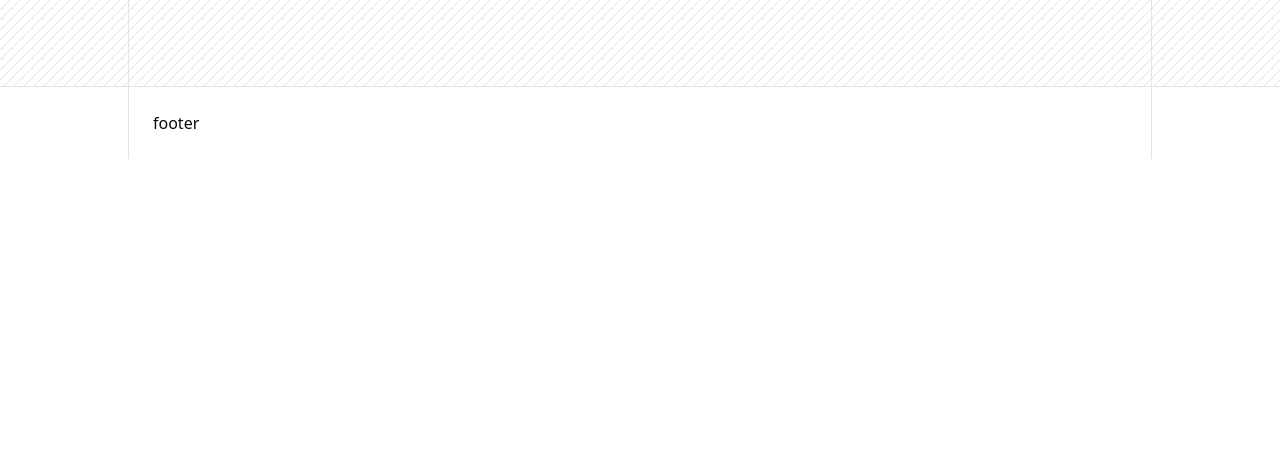
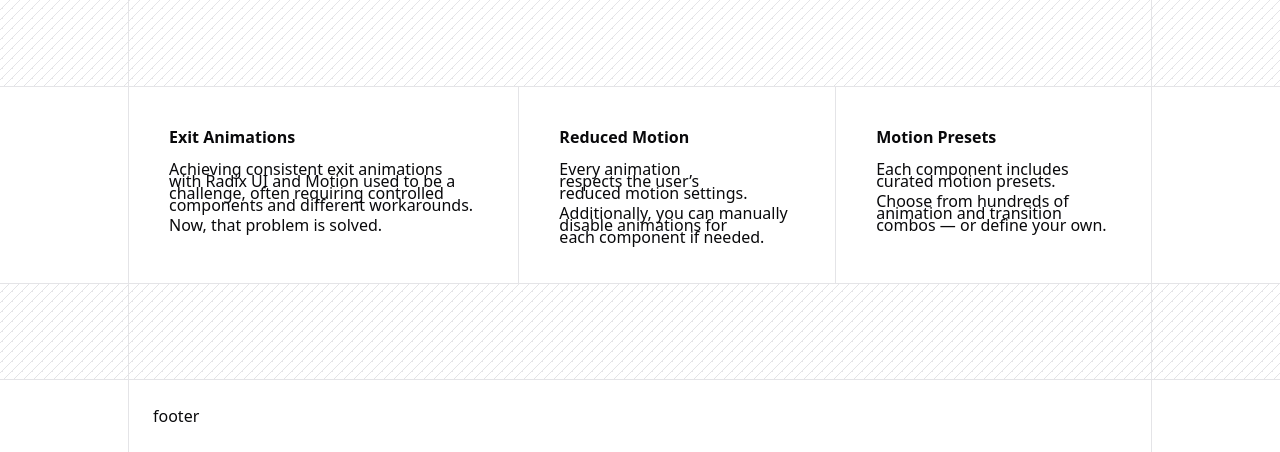
Before and after one commit to shahank42/portfolio, an Astro site: page / in a window 1280 px wide. Shown: the part 1911-2363 px from the top of the page. Before the commit the page ends 2070 px from the top, so only its background shows below. Built offline with nearby package versions, Linux system fonts and the light colour scheme; Astro itself is replaced by a stand-in of ours.

Commit message:
feat(site): added cool things section

```diff
--- /dev/null
+++ b/src/components/CoolStuff.astro
@@ -0,0 +1,59 @@
+<div
+  class="grid justify-center lg:mx-auto border-b border-edge-primary grid-cols-1 md:grid-cols-[1fr_minmax(0,var(--width-landing-container))_1fr] light:bg-surface-a1"
+>
+  <div class="col-start-1 hidden md:block"></div>
+
+  <div class="relative border-x border-edge-primary">
+    <div class="grid md:grid-cols-[minmax(0,1fr)_0.809fr_0.809fr]">
+      <div
+        class="flex-1 relative bg-surface-1 p-8 sm:p-8 lg:p-10 border-b md:border-b-0 md:border-r border-edge-primary"
+      >
+        <h4
+          class="text-5 leading-5 tracking-5 font-semibold dark:font-normal font-semimono mb-4 relative flex flex-col"
+        >
+          <span class="">Exit Animations</span>
+        </h4><div
+          class="text-3 leading-3 md:text-3 md:leading-3 text-surface-9 *:text-balance flex flex-col gap-2"
+        >
+          <p>
+            Achieving consistent exit animations with Radix UI and Motion used
+            to be a challenge, often requiring controlled components and
+            different workarounds.
+          </p><p>Now, that problem is solved.</p>
+        </div>
+      </div><div
+        class="flex-1 relative bg-surface-1 p-8 sm:p-8 lg:p-10 border-b md:border-b-0 border-edge-primary"
+      >
+        <h4
+          class="text-5 leading-5 tracking-5 font-semibold dark:font-normal font-semimono mb-4 relative flex flex-col"
+        >
+          <span class="">Reduced Motion</span>
+        </h4><div
+          class="text-3 leading-3 md:text-3 md:leading-3 text-surface-9 *:text-balance flex flex-col gap-2"
+        >
+          <p>Every animation respects the user’s reduced motion settings.</p><p>
+            Additionally, you can manually disable animations for each component
+            if needed.
+          </p>
+        </div>
+      </div><div
+        class="flex-1 relative bg-surface-1 p-8 sm:p-8 lg:p-10 md:border-l border-edge-primary"
+      >
+        <h4
+          class="text-5 leading-5 tracking-5 font-semibold dark:font-normal font-semimono mb-4 relative flex flex-col"
+        >
+          <span class="">Motion Presets</span>
+        </h4><div
+          class="text-3 leading-3 md:text-3 md:leading-3 text-surface-9 *:text-balance flex flex-col gap-2"
+        >
+          <p>Each component includes curated motion presets.</p><p>
+            Choose from hundreds of animation and transition combos — or define
+            your own.
+          </p>
+        </div>
+      </div>
+    </div>
+  </div>
+
+  <div class="md:col-start-3 hidden md:block"></div>
+</div>
--- a/src/pages/index.astro
+++ b/src/pages/index.astro
@@ -8,6 +8,7 @@
 import WhoAmI from "@/components/WhoAmI.astro";
 import ProjectsHeader from "@/components/ProjectsHeader.astro";
 import Projects from "@/components/Projects.astro";
+import CoolStuff from "@/components/CoolStuff.astro";
 import Footer from "@/components/Footer.astro";
 ---
 
@@ -54,6 +55,8 @@
 		<ProjectsHeader />
 		<Projects />
 		<SectionDivider />
+		<CoolStuff />
+		<SectionDivider />
 		<Footer />
 	</body>
 </html>
```
